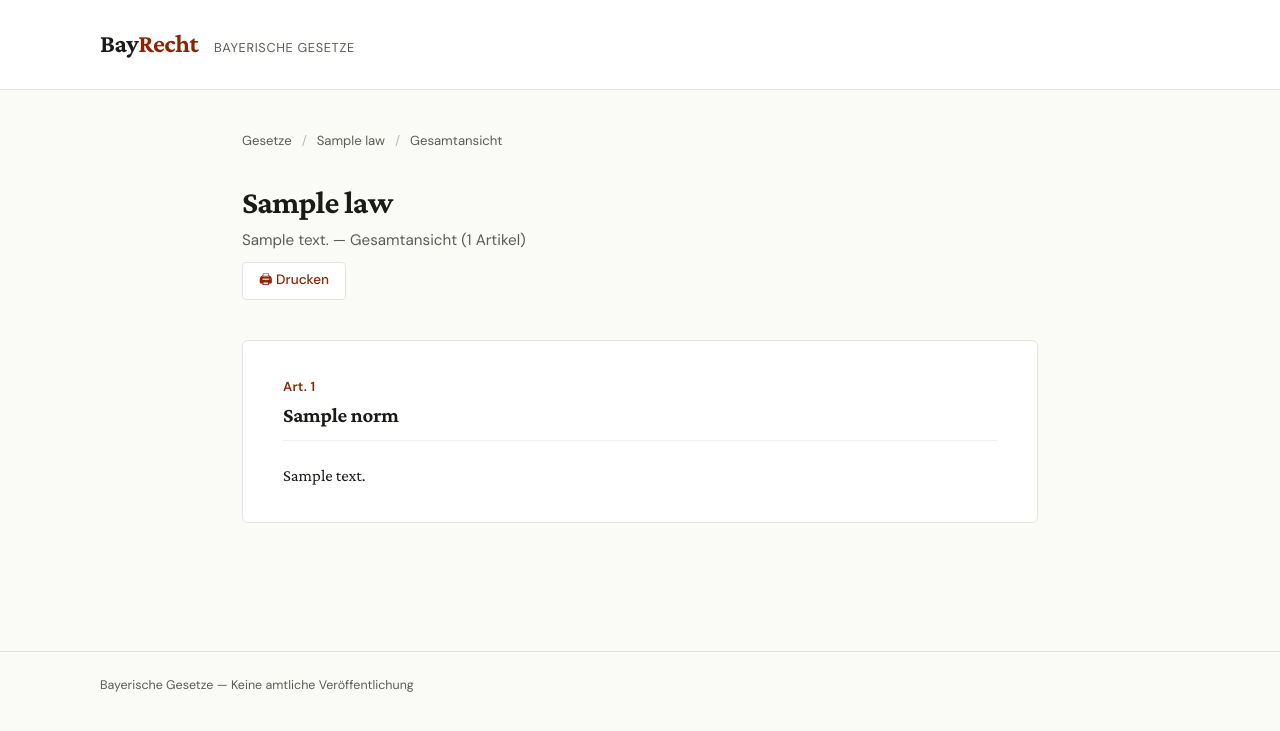
After one commit to fish906/gesetze-in-bayern, a FastAPI app: template web/templates/full_view.html in a window 1280 px wide. The commit adds this page. Shown: the top 731 px of the page. Run offline with FastAPI, Linux system fonts and the light colour scheme; the template is opened without the code that fills it: most values are stand-ins (such as "Sample title", 1, 10 or a date in 2020); some libraries are stand-ins or nearby versions.

Commit message:
added full view option and option to print

```diff
--- a/web/app.py
+++ b/web/app.py
@@ -136,6 +136,39 @@ async def law_toc(request: Request, law_name: str):
     })
 
 
+@app.get("/gesetz/{law_name}/gesamt", response_class=HTMLResponse)
+async def law_full_view(request: Request, law_name: str):
+    """Display all norms of a law on a single page."""
+    conn = get_connection()
+    try:
+        with conn.cursor() as cursor:
+            cursor.execute(
+                "SELECT id, name, description FROM laws WHERE name = %s",
+                (law_name,)
+            )
+            law = cursor.fetchone()
+
+            if not law:
+                raise HTTPException(status_code=404, detail="Gesetz nicht gefunden")
+
+            cursor.execute(
+                """SELECT number, number_raw, title, content
+                   FROM norms
+                   WHERE law_id = %s AND (is_stale = 0 OR is_stale IS NULL)
+                   ORDER BY CAST(number AS UNSIGNED), number""",
+                (law["id"],)
+            )
+            norms = cursor.fetchall()
+    finally:
+        conn.close()
+
+    return templates.TemplateResponse("full_view.html", {
+        "request": request,
+        "law": law,
+        "norms": norms,
+    })
+
+
 @app.get("/gesetz/{law_name}/{norm_number}", response_class=HTMLResponse)
 async def norm_detail(request: Request, law_name: str, norm_number: str):
     """Display the full content of a single norm."""
--- a/web/templates/base.html
+++ b/web/templates/base.html
@@ -120,6 +120,39 @@
             margin-top: 0.4rem;
             font-size: 0.95rem;
             color: var(--color-text-secondary);
+        }
+
+        .full-view-link {
+            display: inline-block;
+            margin-top: 0.6rem;
+            font-size: 0.85rem;
+            color: var(--color-accent);
+            text-decoration: none;
+            font-weight: 500;
+        }
+
+        .full-view-link:hover {
+            color: var(--color-accent-hover);
+        }
+
+        .print-button {
+            display: inline-block;
+            margin-top: 0.6rem;
+            padding: 0.4rem 1rem;
+            font-family: var(--font-sans);
+            font-size: 0.85rem;
+            font-weight: 500;
+            color: var(--color-accent);
+            background: var(--color-surface);
+            border: 1px solid var(--color-border);
+            border-radius: 4px;
+            cursor: pointer;
+            transition: background 0.15s ease, border-color 0.15s ease;
+        }
+
+        .print-button:hover {
+            background: var(--color-highlight);
+            border-color: var(--color-accent);
         }
 
         /* ── Law list (index page) ── */
@@ -439,6 +472,63 @@
             color: var(--color-accent);
         }
 
+        /* ── Full view ── */
+        .full-view {
+            display: flex;
+            flex-direction: column;
+            gap: 0;
+        }
+
+        .full-view-article {
+            background: var(--color-surface);
+            border: 1px solid var(--color-border);
+            border-bottom: none;
+            padding: 2rem 2.5rem;
+        }
+
+        .full-view-article:first-child {
+            border-radius: 6px 6px 0 0;
+        }
+
+        .full-view-article:last-child {
+            border-bottom: 1px solid var(--color-border);
+            border-radius: 0 0 6px 6px;
+        }
+
+        .full-view-article:only-child {
+            border-radius: 6px;
+            border-bottom: 1px solid var(--color-border);
+        }
+
+        .full-view-header {
+            margin-bottom: 1.2rem;
+            padding-bottom: 0.8rem;
+            border-bottom: 1px solid var(--color-border-light);
+        }
+
+        .full-view-label {
+            display: inline-block;
+            font-family: var(--font-sans);
+            font-weight: 600;
+            font-size: 0.82rem;
+            color: var(--color-accent);
+            text-decoration: none;
+            letter-spacing: 0.02em;
+            margin-bottom: 0.2rem;
+        }
+
+        .full-view-label:hover {
+            color: var(--color-accent-hover);
+        }
+
+        .full-view-header h2 {
+            font-family: var(--font-serif);
+            font-size: 1.3rem;
+            font-weight: 700;
+            letter-spacing: -0.01em;
+            line-height: 1.3;
+        }
+
         /* ── Error page ── */
         .error-page {
             text-align: center;
--- /dev/null
+++ b/web/templates/full_view.html
@@ -0,0 +1,42 @@
+{% extends "base.html" %}
+
+{% block title %}{{ law.name }} — Gesamtansicht — BayRecht{% endblock %}
+
+{% block content %}
+<nav class="breadcrumb">
+    <a href="/">Gesetze</a>
+    <span class="sep">/</span>
+    <a href="/gesetz/{{ law.name }}">{{ law.name }}</a>
+    <span class="sep">/</span>
+    Gesamtansicht
+</nav>
+
+<div class="page-heading">
+    <h1>{{ law.name }}</h1>
+    <p class="subtitle">{{ law.description }} — Gesamtansicht ({{ norms | length }} Artikel)</p>
+    <button onclick="window.print()" class="print-button">🖨 Drucken</button>
+</div>
+
+{% if norms %}
+<div class="full-view">
+    {% for norm in norms %}
+    <article class="full-view-article" id="art-{{ norm.number }}">
+        <header class="full-view-header">
+            <a href="/gesetz/{{ law.name }}/{{ norm.number }}" class="full-view-label">Art. {{ norm.number }}</a>
+            {% if norm.title %}
+            <h2>{{ norm.title }}</h2>
+            {% endif %}
+        </header>
+
+        <div class="norm-content">
+            {{ norm.content | safe }}
+        </div>
+    </article>
+    {% endfor %}
+</div>
+{% else %}
+<div class="empty-state">
+    <p>Keine Normen für dieses Gesetz vorhanden.</p>
+</div>
+{% endif %}
+{% endblock %}
--- a/web/templates/toc.html
+++ b/web/templates/toc.html
@@ -12,6 +12,7 @@
 <div class="page-heading">
     <h1>{{ law.name }}</h1>
     <p class="subtitle">{{ law.description }}</p>
+    <a href="/gesetz/{{ law.name }}/gesamt" class="full-view-link">Gesamtansicht →</a>
 </div>
 
 {% if norms %}
```
Also changed, not shown: other parts of web/templates/base.html (+48 -0 lines), law_scraper/laws.yml (+53 -21 lines).
